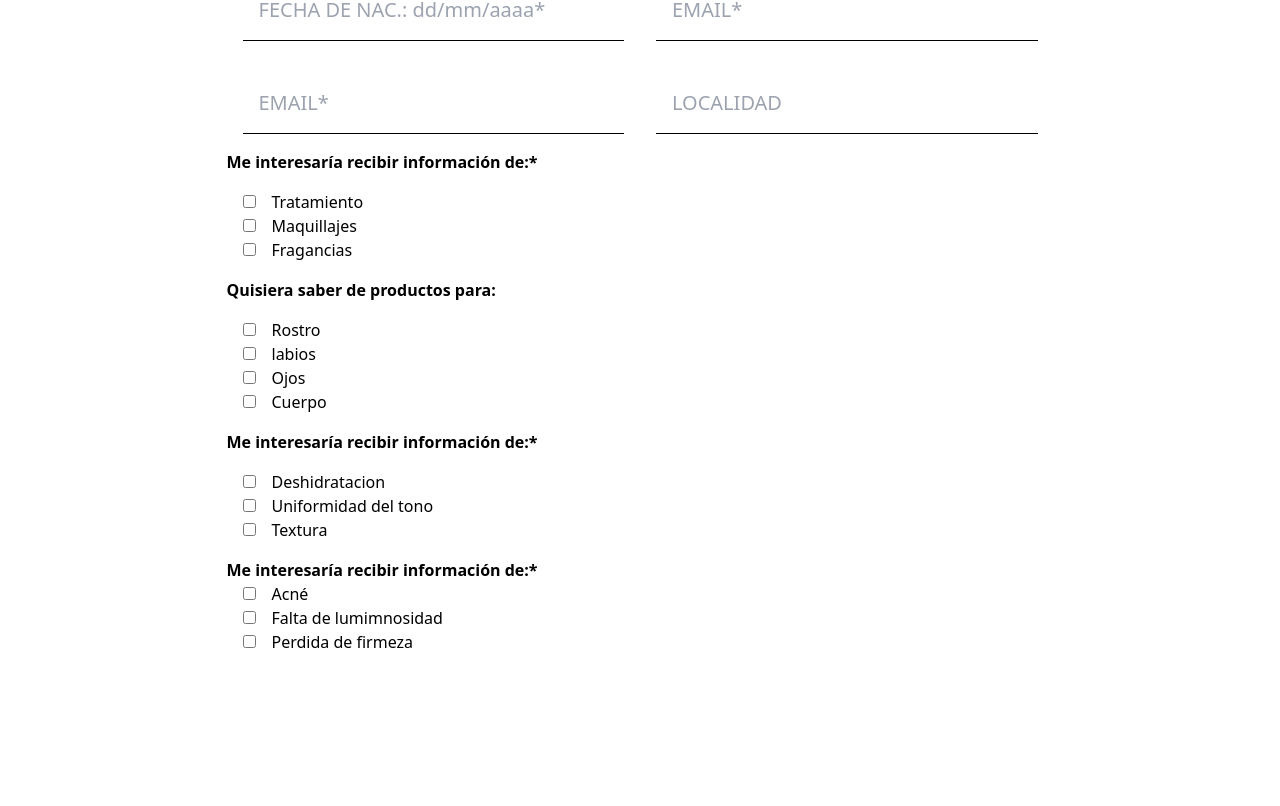
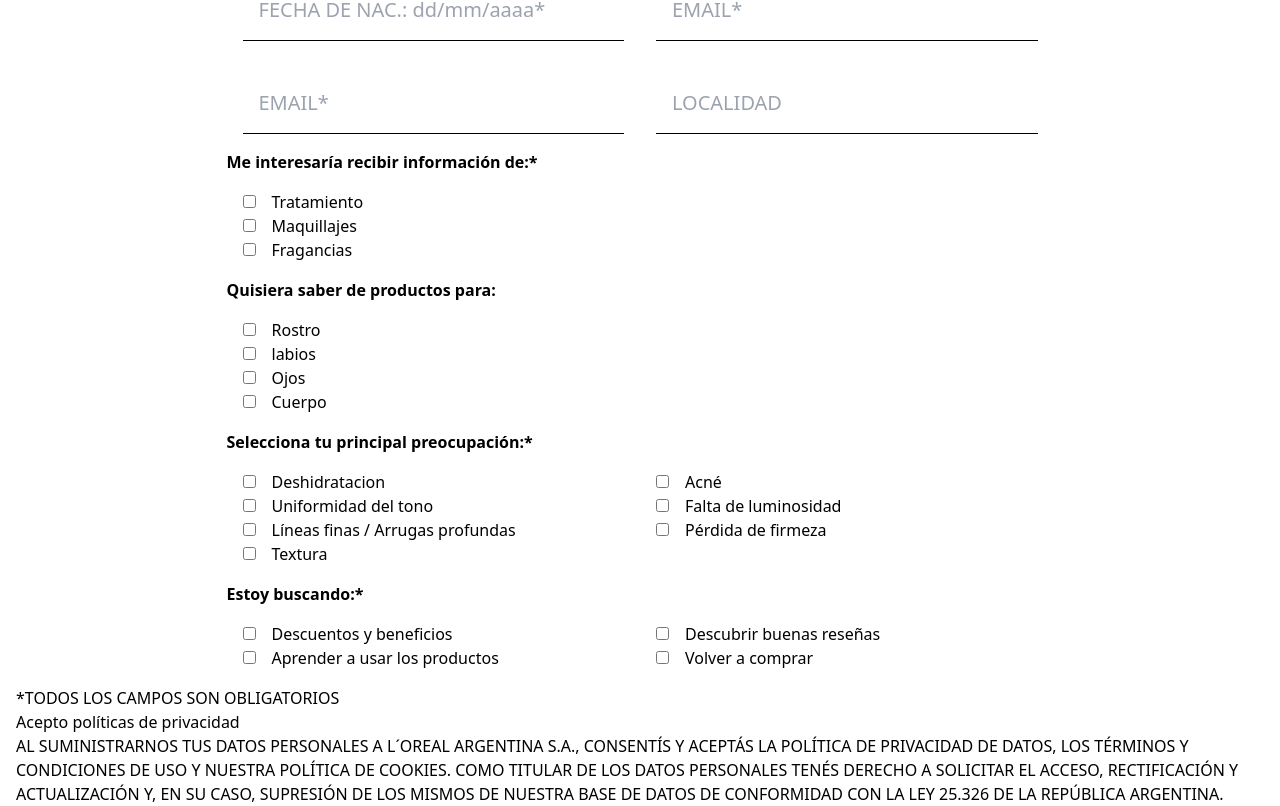
Before and after one commit to publicisarg/lancome-bbdd, a React (Vite) app: page / in a window 1280 px wide. Shown: the part 970-1776 px from the top of the page. Before the commit the page ends 1624 px from the top, so only its background shows below. Built offline with nearby package versions, Linux system fonts and the light colour scheme.

Commit message:
Modificaciones checkboxs

```diff
--- a/src/App.jsx
+++ b/src/App.jsx
@@ -1,5 +1,6 @@
 import { Portada, Title } from "./components/Header"
 import { Form } from "./components/Form"
+import Footer from "./components/Footer"
 
 export default function App() {
   return (
@@ -7,7 +8,7 @@ export default function App() {
       <Portada/>
       <Title />
       <Form />
-
+      <Footer />
     </div>
   )
 }
--- a/src/common/Formulario/contenido-form/index.tsx
+++ b/src/common/Formulario/contenido-form/index.tsx
@@ -7,13 +7,13 @@ export const DatosPersonales = () => {
         <div className='flex'>
             <div className='flex flex-col w-1/2 mx-4'>
                 <Input name="nombre" placeholder="Nombre*" type="text" />
-                <Input name="nombre" placeholder="FECHA DE NAC.: dd/mm/aaaa*" type="text" />
-                <Input name="nombre" placeholder="EMAIL*" type="text" />
+                <Input name="fechanac" placeholder="FECHA DE NAC.: dd/mm/aaaa*" type="text" />
+                <Input name="email" placeholder="EMAIL*" type="text" />
             </div>
             <div className='flex flex-col  w-1/2 mx-4 '>
-                <Input name="nombre" placeholder="Apellido*" type="text" />
-                <Input name="nombre" placeholder="EMAIL*" type="text" />
-                <Input name="nombre" placeholder="LOCALIDAD" type="text" />
+                <Input name="apellido" placeholder="Apellido*" type="text" />
+                <Input name="email" placeholder="EMAIL*" type="text" />
+                <Input name="localidad" placeholder="LOCALIDAD" type="text" />
             </div>
             </div>
             </>
@@ -26,8 +26,8 @@ export const MeInteresaria = () => {
         <>
             <div className='flex flex-col w-full m-4'>
             <Checkbox name="Tratamiento" label="Tratamiento"  />
-            <Checkbox name="nombre" label="Maquillajes"  />
-            <Checkbox name="nombre" label="Fragancias"  />
+            <Checkbox name="Maquillajes" label="Maquillajes"  />
+            <Checkbox name="Fragancias" label="Fragancias"  />
             </div>
         </>
 
@@ -38,10 +38,10 @@ export const QuisieraSaber = () => {
     return (
         <>
             <div className='flex flex-col w-full m-4'>
-            <Checkbox name="nombre" label="Rostro"  />
-            <Checkbox name="nombre" label="labios"  />
-            <Checkbox name="nombre" label="Ojos"  />
-            <Checkbox name="nombre" label="Cuerpo"  />
+            <Checkbox name="Rostro" label="Rostro"  />
+            <Checkbox name="Labios" label="labios"  />
+            <Checkbox name="Ojos" label="Ojos"  />
+            <Checkbox name="Cuerpo" label="Cuerpo"  />
 
             </div>
         </>
@@ -52,23 +52,35 @@ export const QuisieraSaber = () => {
 export const Preocupacion = () => {
     return (
         <>
+        <div class='flex'>
+            <div class='flex flex-col w-full m-4'>
+                <Checkbox name="Deshidratacion" label="Deshidratacion"  />
+                <Checkbox name="Uniformidad del tono" label="Uniformidad del tono"  />
+                <Checkbox name="Líneas finas Arrugas profundas" label="Líneas finas / Arrugas profundas" />
+                <Checkbox name="Textura" label="Textura" />
+            </div>
             <div className='flex flex-col w-full m-4'>
-                <Checkbox name="nombre" label="Deshidratacion"  />
-                <Checkbox name="nombre" label="Uniformidad del tono"  />
-                <Checkbox name="nombre" label="Textura" />
-            </div></>
-
+                <Checkbox name="Acné" label="Acné"  />
+                <Checkbox name="Falta de luminosidad" label="Falta de luminosidad"  />
+                <Checkbox name="Pérdida de firmeza" label="Pérdida de firmeza" />
+            </div>
+            </div>
+            </>
     )
 }
 
 export const Buscando = () => {
     return (
         <>
-            <div className='flex flex-col w-full mx-4'>
-            <Checkbox name="nombre" label="Acné"  />
-            <Checkbox name="nombre" label="Falta de lumimnosidad"  />
-            <Checkbox name="nombre" label="Perdida de firmeza"  />
-
+        <div class='flex'>
+            <div class='flex flex-col w-full m-4'>
+            <Checkbox name="Descuentos y beneficios" label="Descuentos y beneficios"  />
+            <Checkbox name="Aprender a usar los productos" label="Aprender a usar los productos"  />
+            </div>
+            <div class='flex flex-col w-full m-4'>
+            <Checkbox name="Descubrir buenas reseñas" label="Descubrir buenas reseñas"  />
+            <Checkbox name="AVolver a comprar" label="Volver a comprar"  />
+            </div>
             </div>
         </>
 
--- a/src/components/Footer/index.tsx
+++ b/src/components/Footer/index.tsx
@@ -0,0 +1,17 @@
+import React from "react"
+
+export const Footer = () => {
+    return (
+        <>
+        <p>
+        *TODOS LOS CAMPOS SON OBLIGATORIOS
+        </p>
+        <h4>Acepto políticas de privacidad</h4>
+
+        <p>AL SUMINISTRARNOS TUS DATOS PERSONALES A L´OREAL ARGENTINA S.A., CONSENTÍS Y ACEPTÁS LA POLÍTICA DE PRIVACIDAD DE DATOS,
+            LOS TÉRMINOS Y CONDICIONES DE USO Y NUESTRA POLÍTICA DE COOKIES. COMO TITULAR DE LOS DATOS PERSONALES TENÉS DERECHO A SOLICITAR EL ACCESO, RECTIFICACIÓN Y ACTUALIZACIÓN Y, EN SU CASO, SUPRESIÓN DE LOS MISMOS DE NUESTRA BASE DE DATOS DE CONFORMIDAD CON LA LEY 25.326 DE LA REPÚBLICA ARGENTINA.</p>
+
+        </>
+    )
+  }
+  export default Footer
--- a/src/components/Form/index.tsx
+++ b/src/components/Form/index.tsx
@@ -10,13 +10,14 @@ export const Form = () => {
       <Subtitle texto="Quisiera saber de productos para:" />
 
       <QuisieraSaber/>
-      <Subtitle texto="Me interesaría recibir información de:*" />
+      <Subtitle texto="Selecciona tu principal preocupación:*" />
 
 
       <Preocupacion/>
-      <Subtitle texto="Me interesaría recibir información de:*" />
+      <Subtitle texto="Estoy buscando:*" />
 
       <Buscando/>
+
 
     </div>
   )
```
